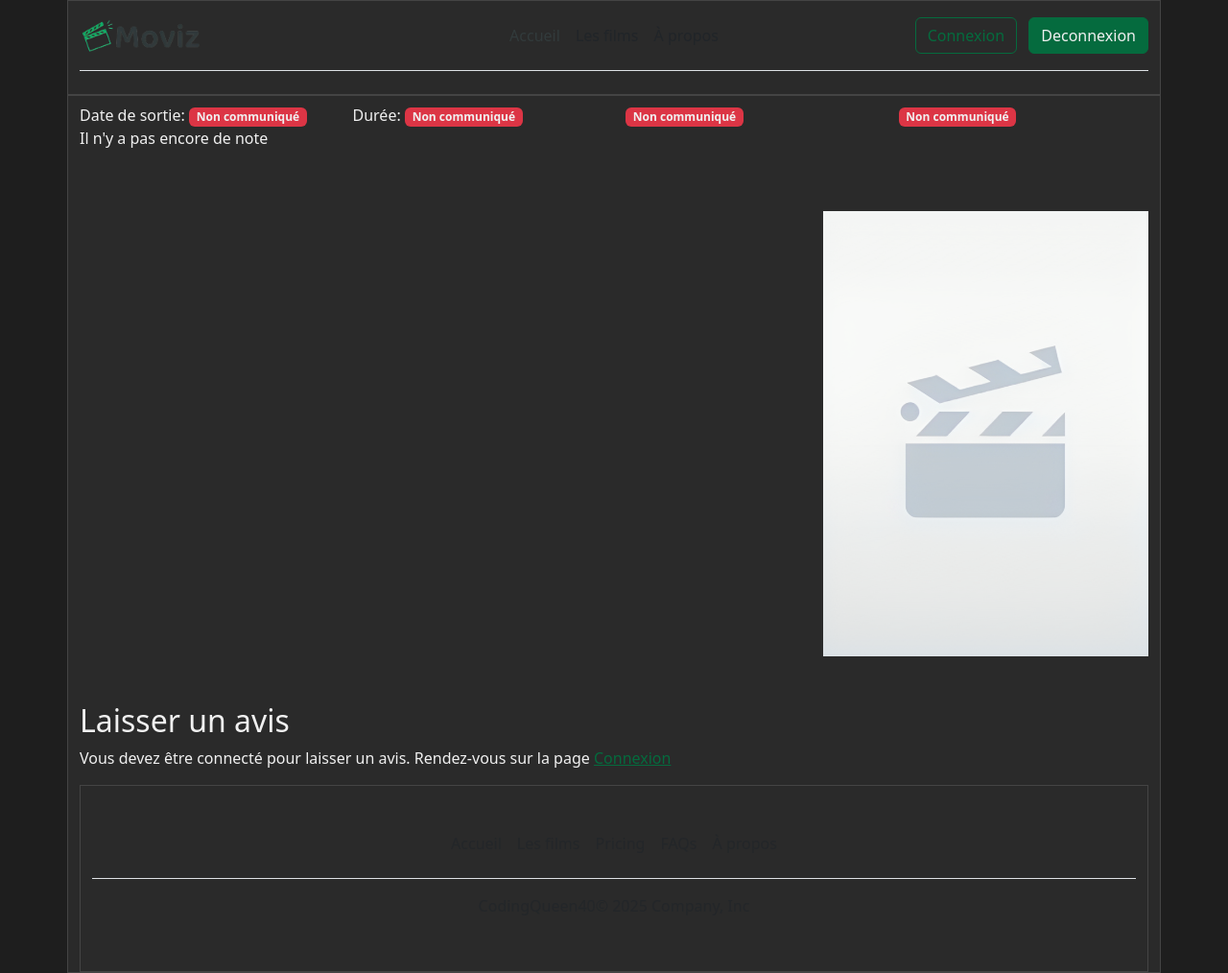
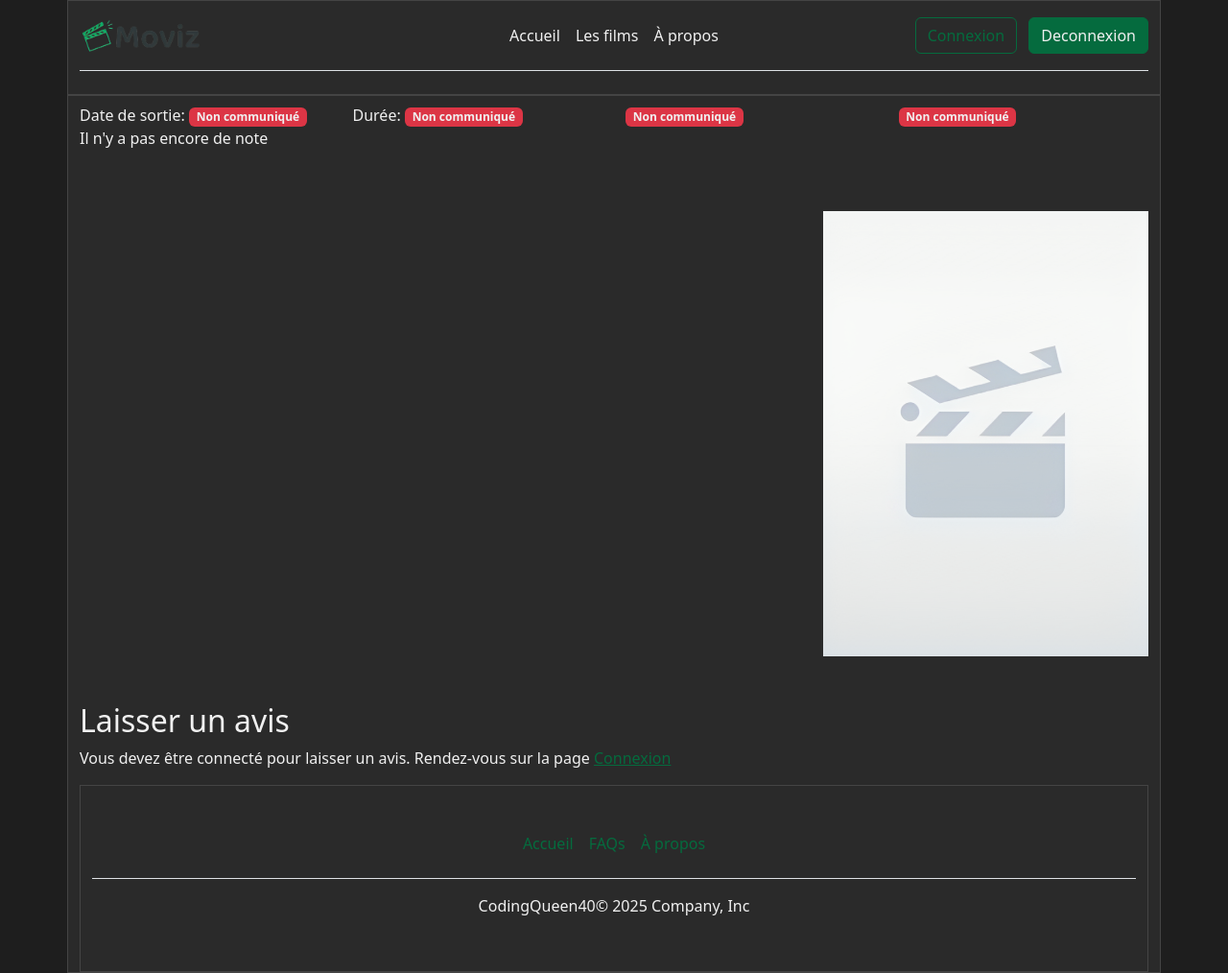
Before and after one commit to Riviera77/moviz, a Symfony app: template templates/movie/show.html.twig in a window 1280 px wide. Shown: the whole page at 96% size. Run offline with Twig, Linux system fonts and the light colour scheme; the template is opened without the code that fills it, so the values that code supplies are empty; style sheets or scripts are compiled from the project's sources; some libraries are stand-ins or nearby versions.

Commit message:
update links

```diff
--- a/templates/partials/_footer.html.twig
+++ b/templates/partials/_footer.html.twig
@@ -2,21 +2,15 @@
             <footer class="py-3 my-4">
                 <ul class="nav justify-content-center border-bottom pb-3 mb-3">
                     <li class="nav-item">
-                        <a href="{{ url('app_home')}}" class="nav-link px-2 text-body-secondary">Accueil</a>
+                        <a href="{{ url('app_home')}}" class="nav-link px-2 teprimary">Accueil</a>
                     </li>
                     <li class="nav-item">
-                        <a href="{{ url('app_movie')}}" class="nav-link px-2 text-body-secondary">Les films</a>
+                        <a href="{{ url('app_faq')}}" class="nav-link px-2 text-body-primary">FAQs</a>
                     </li>
                     <li class="nav-item">
-                        <a href="#" class="nav-link px-2 text-body-secondary">Pricing</a>
-                    </li>
-                    <li class="nav-item">
-                        <a href="#" class="nav-link px-2 text-body-secondary">FAQs</a>
-                    </li>
-                    <li class="nav-item">
-                        <a href="{{ url('app_about')}}" class="nav-link px-2 text-body-secondary">À propos</a>
+                        <a href="{{ url('app_about')}}" class="nav-link px-2 text-body-primary">À propos</a>
                     </li>
                 </ul>
-                <p class="text-center text-body-secondary">CodingQueen40© 2025 Company, Inc</p>
+                <p class="text-center text-body-primary">CodingQueen40© 2025 Company, Inc</p>
             </footer>
         </div>
--- a/templates/partials/_header.html.twig
+++ b/templates/partials/_header.html.twig
@@ -5,9 +5,9 @@
                 </a>
 
                 <ul class="nav col-12 col-md-auto mb-2 justify-content-center mb-md-0">
-                    <li><a href="{{ path('app_home')}}" class="nav-link px-2 link-secondary">Accueil</a></li>
-                    <li><a href="{{  path('app_movie')}}" class="nav-link px-2 link-dark">Les films</a></li>
-                    <li><a href="{{  path('app_about')}}" class="nav-link px-2 link-dark">À propos</a></li>
+                    <li><a href="{{ path('app_home')}}" class="nav-link px-2 text-white">Accueil</a></li>
+                    <li><a href="{{  path('app_movie')}}" class="nav-link px-2 text-white">Les films</a></li>
+                    <li><a href="{{  path('app_about')}}" class="nav-link px-2 text-white">À propos</a></li>
                 </ul>
 
                 <div class="col-md-3 text-end">
```
